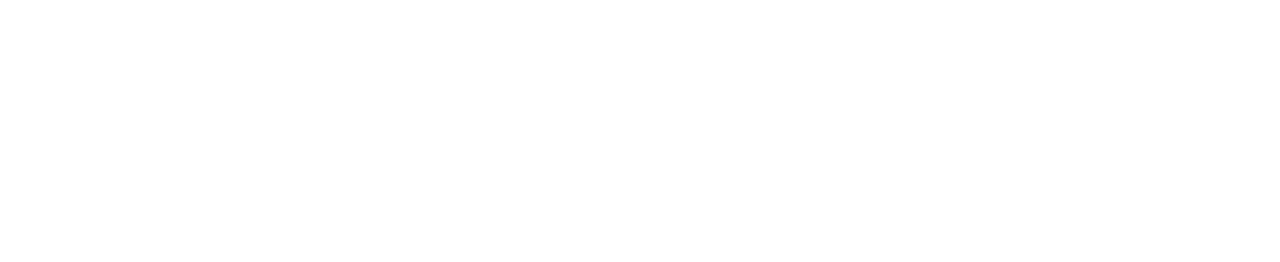
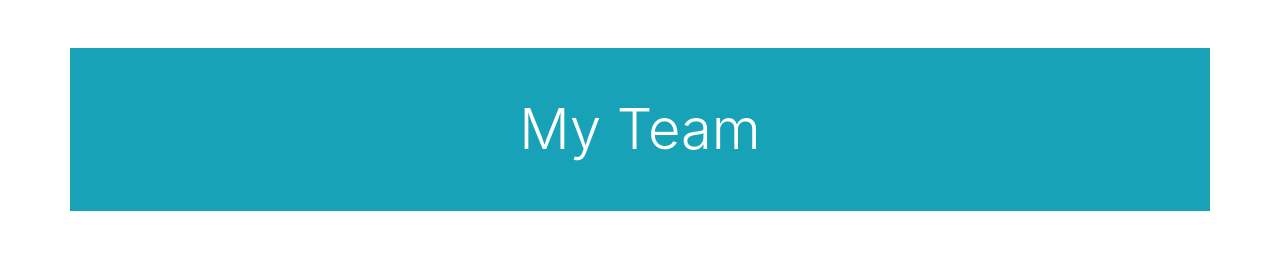
Before and after one commit to kstaver/Team-Profile-Generator, a website: page dist/index.html in a window 1280 px wide. Drawn offline with nearby package versions, Linux system fonts and the light colour scheme; files that its build step writes are made by us from their sources.

Commit message:
added div class from main to index

```diff
--- a/dist/index.html
+++ b/dist/index.html
@@ -15,7 +15,7 @@
         <!--Font-->
         <link rel="stylesheet" href="https://cdnjs.cloudflare.com/ajax/libs/font-awesome/5.11.2/css/all.min.css" />
 
-        <!-- My stylesheets -->
+        <!--Kendra's Stylesheets-->
         <link rel="stylesheet" type="text/css" href="assets/css/reset.css">
         <link rel="stylesheet" type="text/css" href="assets/css/style.css">
 
@@ -24,5 +24,12 @@
 
     <body>
 
+        <div class = "container" id = "team">
+            <div class = "row">
+                <div class = "col-12 text-center bg-info my-5 py-5 display-4 text-white">My Team</div>
+            </div>
+            <div class = "row" id = "cards"></div>
+        </div>
+
     </body>
 </html>
```
